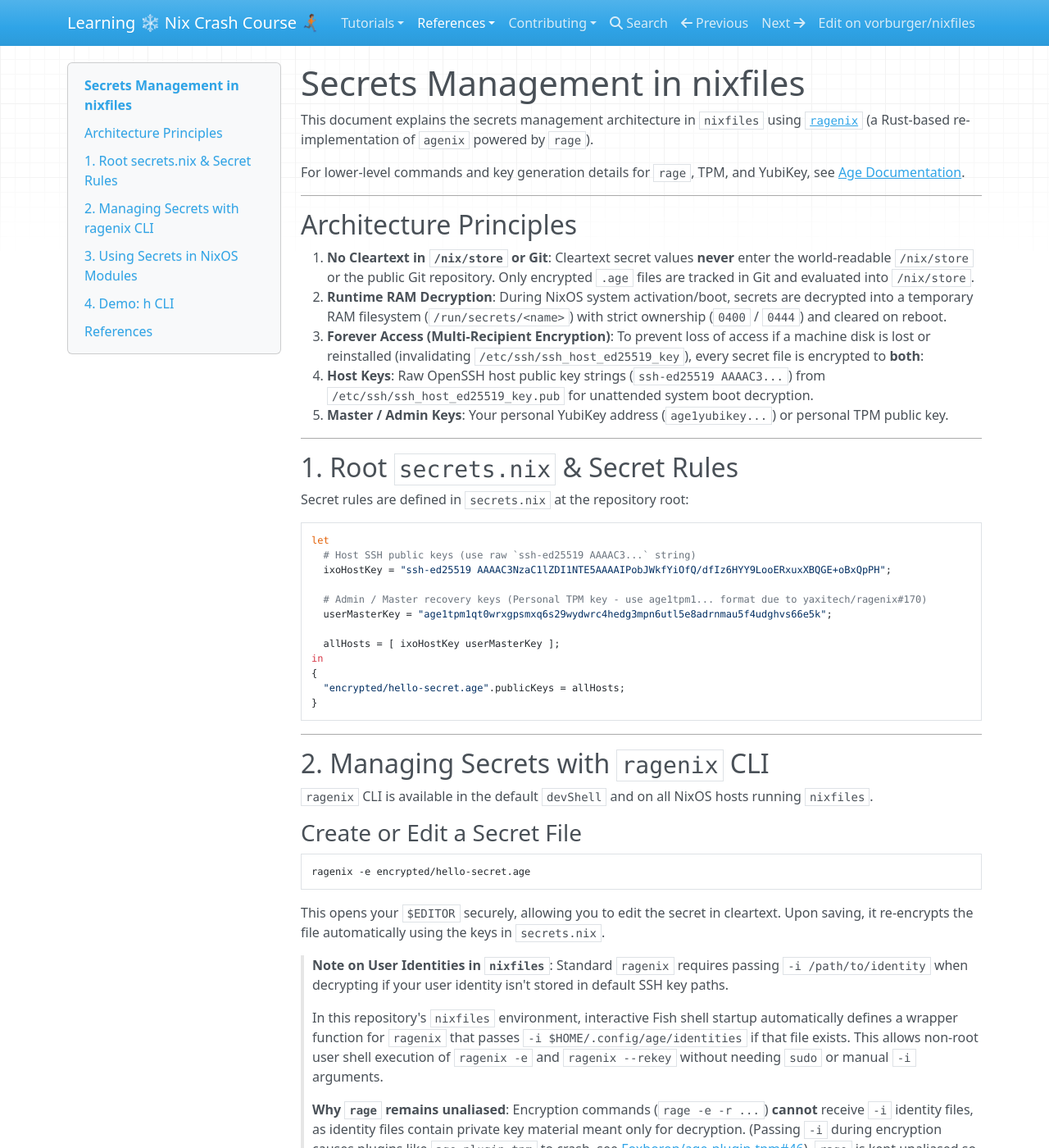
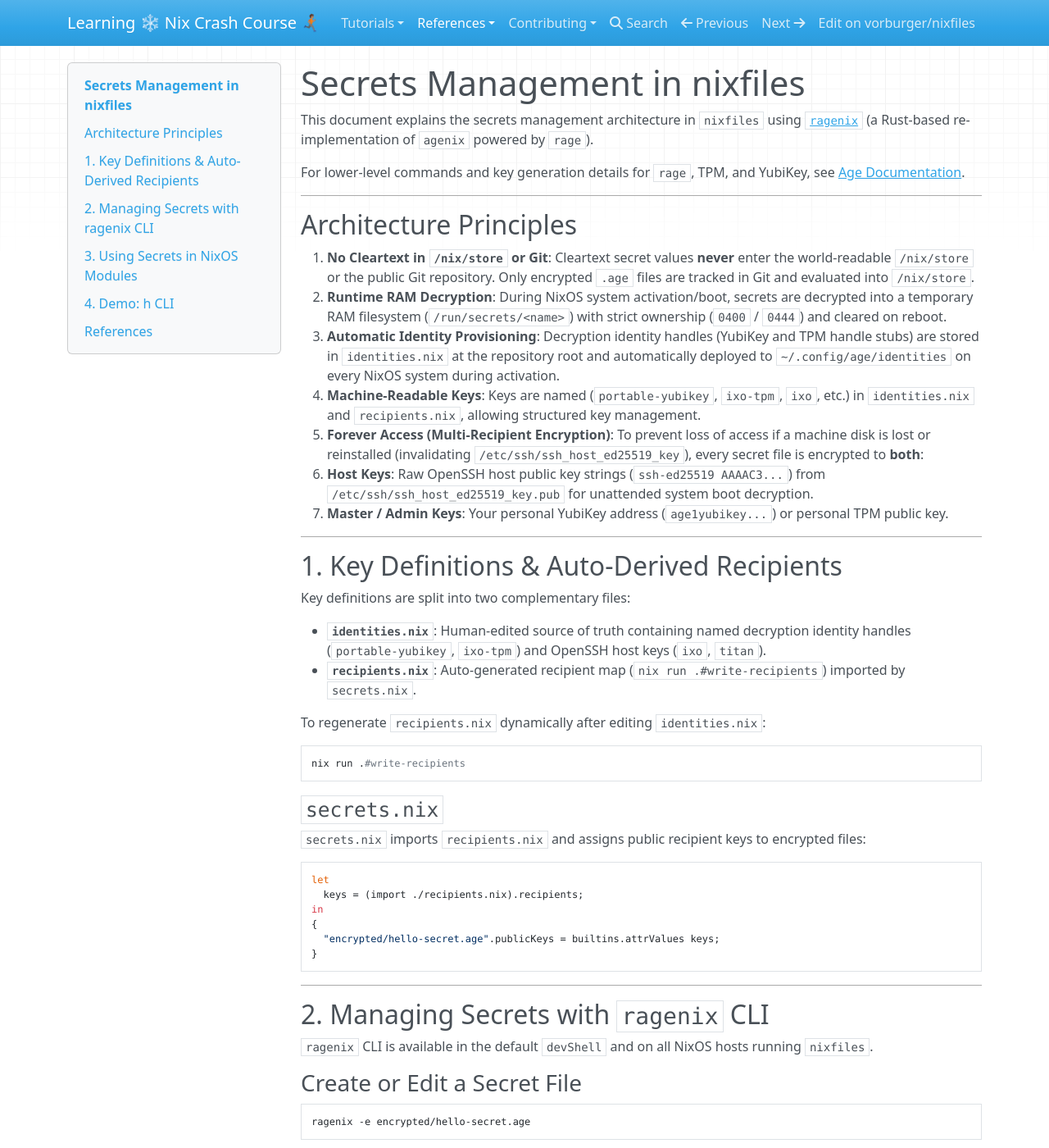
Before and after one commit to vorburger/nixfiles, an MkDocs documentation site: the page built from docs/docs/reference/secrets.md, in a window 1280 px wide and 1400 px high. Shown: the whole window at 82% size. Built offline with MkDocs 1.6.1, drawn with Linux system fonts in a browser that asks for light colours; nearby versions of some CDN libraries; some of the changed text lies outside the part shown.

Commit message:
secrets: Introduce identities.nix and auto-derived recipients.nix
- Add identities.nix as the single source of truth for decryption identity handles and host SSH keys
- Add write-recipients tool to dynamically derive recipients.nix
- Update secrets.nix to import derived recipients
- Automatically provision ~/.config/age/identities on system activation
- Validate activation script bash syntax in nixos-eval checks

````diff
--- a/docs/docs/reference/secrets.md
+++ b/docs/docs/reference/secrets.md
@@ -10,28 +10,37 @@ For lower-level commands and key generation details for `rage`, TPM, and YubiKey
 
 1. **No Cleartext in `/nix/store` or Git**: Cleartext secret values **never** enter the world-readable `/nix/store` or the public Git repository. Only encrypted `.age` files are tracked in Git and evaluated into `/nix/store`.
 2. **Runtime RAM Decryption**: During NixOS system activation/boot, secrets are decrypted into a temporary RAM filesystem (`/run/secrets/<name>`) with strict ownership (`0400` / `0444`) and cleared on reboot.
-3. **Forever Access (Multi-Recipient Encryption)**: To prevent loss of access if a machine disk is lost or reinstalled (invalidating `/etc/ssh/ssh_host_ed25519_key`), every secret file is encrypted to **both**:
+3. **Automatic Identity Provisioning**: Decryption identity handles (YubiKey and TPM handle stubs) are stored in `identities.nix` at the repository root and automatically deployed to `~/.config/age/identities` on every NixOS system during activation.
+4. **Machine-Readable Keys**: Keys are named (`portable-yubikey`, `ixo-tpm`, `ixo`, etc.) in `identities.nix` and `recipients.nix`, allowing structured key management.
+5. **Forever Access (Multi-Recipient Encryption)**: To prevent loss of access if a machine disk is lost or reinstalled (invalidating `/etc/ssh/ssh_host_ed25519_key`), every secret file is encrypted to **both**:
    - **Host Keys**: Raw OpenSSH host public key strings (`ssh-ed25519 AAAAC3...`) from `/etc/ssh/ssh_host_ed25519_key.pub` for unattended system boot decryption.
    - **Master / Admin Keys**: Your personal YubiKey address (`age1yubikey...`) or personal TPM public key.
 
 ---
 
-## 1. Root `secrets.nix` & Secret Rules
+## 1. Key Definitions & Auto-Derived Recipients
 
-Secret rules are defined in `secrets.nix` at the repository root:
+Key definitions are split into two complementary files:
+
+- **`identities.nix`**: Human-edited source of truth containing named decryption identity handles (`portable-yubikey`, `ixo-tpm`) and OpenSSH host keys (`ixo`, `titan`).
+- **`recipients.nix`**: Auto-generated recipient map (`nix run .#write-recipients`) imported by `secrets.nix`.
+
+To regenerate `recipients.nix` dynamically after editing `identities.nix`:
+
+```bash
+nix run .#write-recipients
+```
+
+### `secrets.nix`
+
+`secrets.nix` imports `recipients.nix` and assigns public recipient keys to encrypted files:
 
 ```nix
 let
-  # Host SSH public keys (use raw `ssh-ed25519 AAAAC3...` string)
-  ixoHostKey = "ssh-ed25519 AAAAC3NzaC1lZDI1NTE5AAAAIPobJWkfYiOfQ/dfIz6HYY9LooERxuxXBQGE+oBxQpPH";
-
-  # Admin / Master recovery keys (Personal TPM key - use age1tpm1... format due to yaxitech/ragenix#170)
-  userMasterKey = "age1tpm1qt0wrxgpsmxq6s29wydwrc4hedg3mpn6utl5e8adrnmau5f4udghvs66e5k";
-
-  allHosts = [ ixoHostKey userMasterKey ];
+  keys = (import ./recipients.nix).recipients;
 in
 {
-  "encrypted/hello-secret.age".publicKeys = allHosts;
+  "encrypted/hello-secret.age".publicKeys = builtins.attrValues keys;
 }
 ```
 
@@ -60,11 +69,10 @@ This opens your `$EDITOR` securely, allowing you to edit the secret in cleartext
 
 ### Rekeying Secrets (e.g. after adding a new host key)
 
-When a new host key or master key is added to `secrets.nix`:
+When a new host key or master key is added to `identities.nix`:
 
-```bash
-ragenix --rekey
-```
+1. Run `nix run .#write-recipients` to update `recipients.nix`.
+2. Run `ragenix --rekey`.
 
 ---
 
````
Also changed, not shown: 5 other files.
